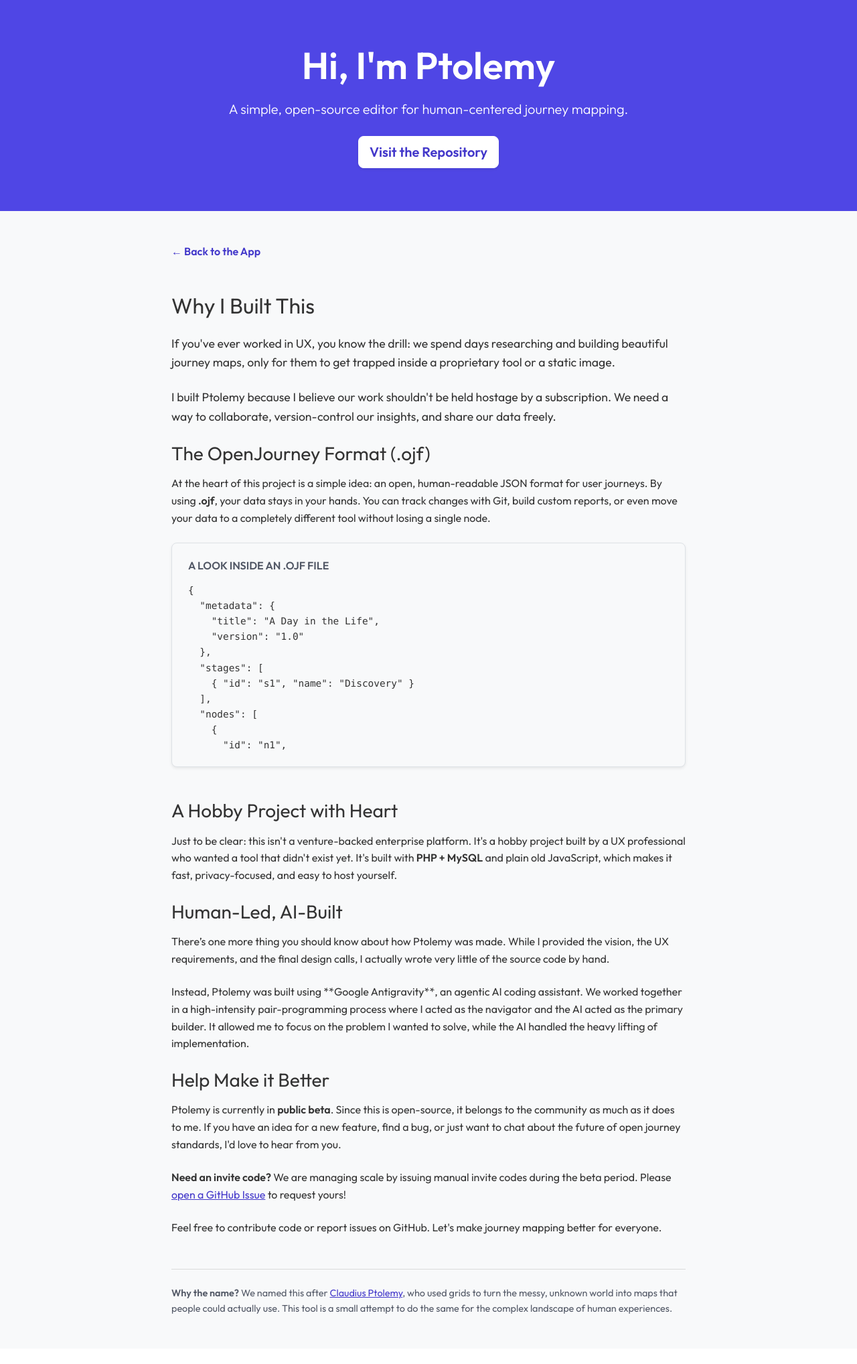
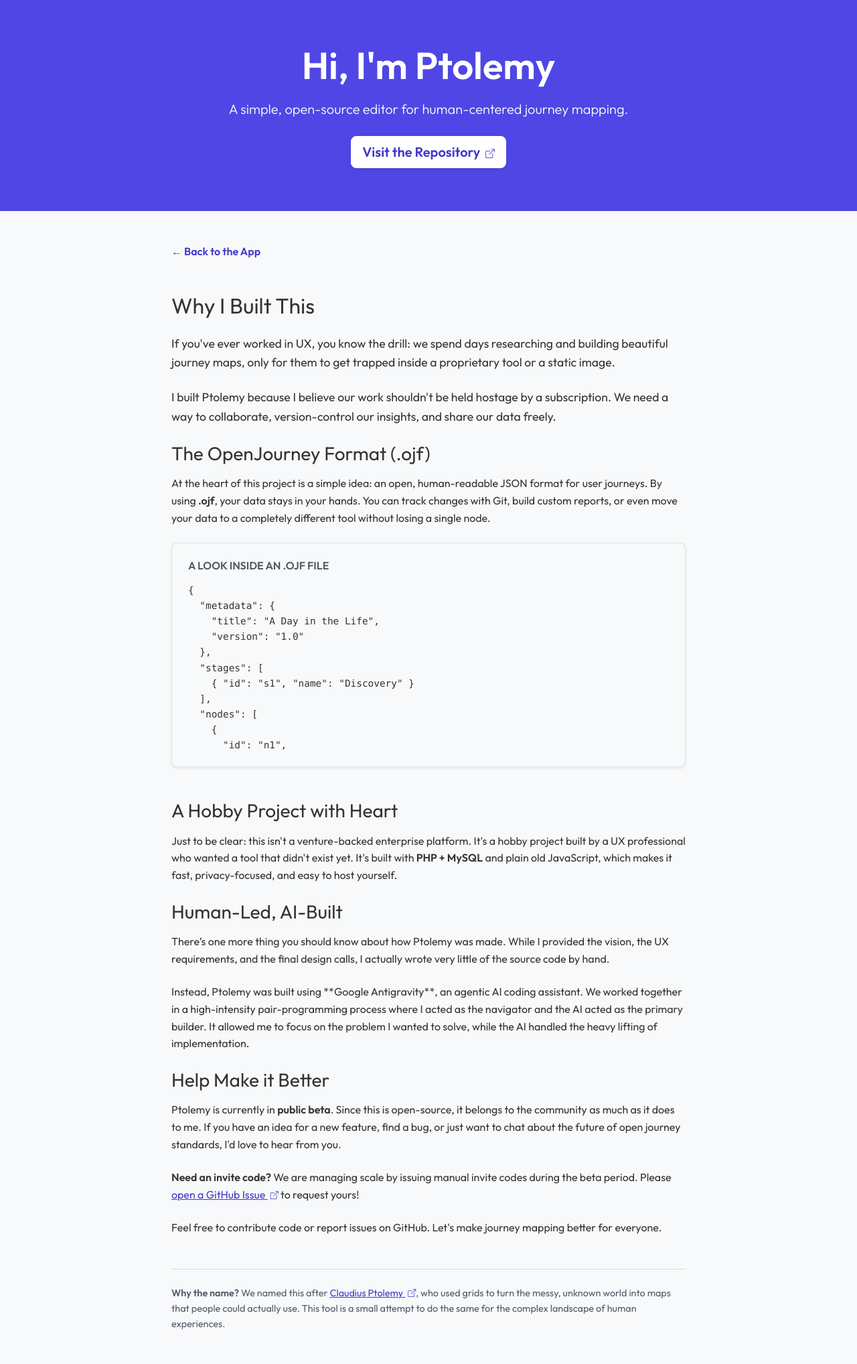
Before and after one commit to andywestley/ptolemy-journey-mapper, a PHP site: page /about/ in a window 1280 px wide. Shown: the whole page at 67% size. Before the commit the page ends 1961 px from the top, so only its background shows below. Run offline with PHP 8.4, Linux system fonts and the light colour scheme.

Commit message:
Add external link indicator cues and accessible labels for target=_blank links

```diff
--- a/public/about.php
+++ b/public/about.php
@@ -97,8 +97,8 @@ include __DIR__ . '/includes/header.php';
 <header class="hero">
     <h1 class="display-4 fw-bold mb-3">Hi, I'm Ptolemy</h1>
     <p class="lead mb-4">A simple, open-source editor for human-centered journey mapping.</p>
-    <a href="https://github.com/andywestley/ptolemy-journey-mapper" target="_blank" class="btn btn-light btn-lg shadow-sm fw-semibold">
-        Visit the Repository
+    <a href="https://github.com/andywestley/ptolemy-journey-mapper" target="_blank" rel="noopener noreferrer" class="btn btn-light btn-lg shadow-sm fw-semibold" title="Opens repository in a new tab">
+        Visit the Repository <i class="bi bi-box-arrow-up-right ms-1" aria-hidden="true" style="font-size: 0.85rem;"></i><span class="visually-hidden">(opens in a new tab)</span>
     </a>
 </header>
 
@@ -159,7 +159,7 @@ include __DIR__ . '/includes/header.php';
         Ptolemy is currently in <strong>public beta</strong>. Since this is open-source, it belongs to the community as much as it does to me. If you have an idea for a new feature, find a bug, or just want to chat about the future of open journey standards, I'd love to hear from you.
     </p>
     <p class="mb-4">
-        <strong>Need an invite code?</strong> We are managing scale by issuing manual invite codes during the beta period. Please <a href="https://github.com/andywestley/ptolemy-journey-mapper/issues" target="_blank">open a GitHub Issue</a> to request yours!
+        <strong>Need an invite code?</strong> We are managing scale by issuing manual invite codes during the beta period. Please <a href="https://github.com/andywestley/ptolemy-journey-mapper/issues" target="_blank" rel="noopener noreferrer" title="Opens in a new tab">open a GitHub Issue <i class="bi bi-box-arrow-up-right ms-1" aria-hidden="true" style="font-size: 0.75rem;"></i><span class="visually-hidden">(opens in a new tab)</span></a> to request yours!
     </p>
     <p class="mb-5">
         Feel free to contribute code or report issues on GitHub. Let's make journey mapping better for everyone.
@@ -169,7 +169,7 @@ include __DIR__ . '/includes/header.php';
 
     <footer id="colophon-ptolemy" class="text-muted" style="font-size: 0.9rem;">
         <p class="mb-0">
-            <strong>Why the name?</strong> We named this after <a href="https://en.wikipedia.org/wiki/Ptolemy" target="_blank" class="text-decoration-underline">Claudius Ptolemy</a>, who used grids to turn the messy, unknown world into maps that people could actually use. This tool is a small attempt to do the same for the complex landscape of human experiences.
+            <strong>Why the name?</strong> We named this after <a href="https://en.wikipedia.org/wiki/Ptolemy" target="_blank" rel="noopener noreferrer" class="text-decoration-underline" title="Opens in a new tab">Claudius Ptolemy <i class="bi bi-box-arrow-up-right ms-1" aria-hidden="true" style="font-size: 0.75rem;"></i><span class="visually-hidden">(opens in a new tab)</span></a>, who used grids to turn the messy, unknown world into maps that people could actually use. This tool is a small attempt to do the same for the complex landscape of human experiences.
         </p>
     </footer>
 </main>
--- a/public/api/diagnostics.php
+++ b/public/api/diagnostics.php
@@ -157,7 +157,7 @@ if ($format === 'json') {
             <div class="d-flex gap-2">
                 <a href="/dashboard/" class="btn btn-outline-light btn-sm"><i class="bi bi-arrow-left me-1"></i>Dashboard</a>
                 <a href="/admin/" class="btn btn-outline-info btn-sm"><i class="bi bi-shield-lock me-1"></i>Admin</a>
-                <a href="?format=json" class="btn btn-outline-secondary btn-sm" target="_blank"><i class="bi bi-braces me-1"></i>Raw JSON</a>
+                <a href="?format=json" class="btn btn-outline-secondary btn-sm" target="_blank" rel="noopener noreferrer" title="Opens raw JSON in a new tab"><i class="bi bi-braces me-1" aria-hidden="true"></i>Raw JSON <i class="bi bi-box-arrow-up-right ms-1" aria-hidden="true" style="font-size: 0.75rem;"></i><span class="visually-hidden">(opens in a new tab)</span></a>
             </div>
         </div>
 
--- a/public/editor.php
+++ b/public/editor.php
@@ -300,8 +300,9 @@ include __DIR__ . '/includes/navbar.php';
                             <button class="btn btn-primary" type="button" id="copy-share-btn" onclick="copyPublicShareUrl(this)">
                                 <i class="bi bi-clipboard me-1"></i> Copy Link
                             </button>
-                            <a href="/share/<?php echo htmlspecialchars($journey['id'], ENT_QUOTES, 'UTF-8'); ?>/" id="public-share-preview" target="_blank" class="btn btn-outline-secondary" title="Open Public View in New Tab">
-                                <i class="bi bi-box-arrow-up-right"></i>
+                            <a href="/share/<?php echo htmlspecialchars($journey['id'], ENT_QUOTES, 'UTF-8'); ?>/" id="public-share-preview" target="_blank" rel="noopener noreferrer" class="btn btn-outline-secondary" title="Open Public View in New Tab">
+                                <i class="bi bi-box-arrow-up-right" aria-hidden="true"></i>
+                                <span class="visually-hidden">Open Public View in New Tab</span>
                             </a>
                         </div>
                         <small class="text-success d-block mt-2"><i class="bi bi-check-circle me-1"></i> Link sharing active &mdash; viewers have read-only access to this map.</small>
--- a/public/index.php
+++ b/public/index.php
@@ -273,7 +273,7 @@ include __DIR__ . '/includes/header.php';
                                 <label for="reg-invite" class="form-label">Invite Code (Required for Beta)</label>
                                 <input type="text" class="form-control" id="reg-invite" name="invite" required placeholder="Paste your invite code here">
                                 <div class="form-text">
-                                    Please <a href="https://github.com/andywestley/ptolemy-journey-mapper/issues" target="_blank">request an invite code via GitHub issues</a> to join the beta.
+                                    Please <a href="https://github.com/andywestley/ptolemy-journey-mapper/issues" target="_blank" rel="noopener noreferrer" title="Opens in a new tab">request an invite code via GitHub issues <i class="bi bi-box-arrow-up-right ms-1" aria-hidden="true" style="font-size: 0.75rem;"></i><span class="visually-hidden">(opens in a new tab)</span></a> to join the beta.
                                 </div>
                             </div>
                             <button type="submit" class="btn btn-primary" id="register-btn">
--- a/public/js/dashboard.js
+++ b/public/js/dashboard.js
@@ -124,7 +124,7 @@ async function loadJourneys(type = null) {
                             </button>
                             <ul class="dropdown-menu dropdown-menu-end shadow-sm">
                                 <li><button type="button" class="dropdown-item py-2" onclick="promptFolder('${j.id}', '${escapeHtml(j.folder || '')}')"><i class="bi bi-folder-plus me-2"></i> Move to Folder</button></li>
-                                ${j.is_public ? `<li><a class="dropdown-item py-2" href="/share/${escapeHtml(j.id)}/" target="_blank"><i class="bi bi-globe me-2 text-primary"></i> View Public Link</a></li>` : ''}
+                                ${j.is_public ? `<li><a class="dropdown-item py-2" href="/share/${escapeHtml(j.id)}/" target="_blank" rel="noopener noreferrer" title="Opens in a new tab"><i class="bi bi-globe me-2 text-primary"></i> View Public Link <i class="bi bi-box-arrow-up-right ms-1 text-muted" style="font-size: 0.75rem;" aria-hidden="true"></i><span class="visually-hidden">(opens in a new tab)</span></a></li>` : ''}
                                 <li><hr class="dropdown-divider"></li>
                                 <li><button type="button" class="dropdown-item py-2 text-danger" onclick="moveToTrash('${j.id}')"><i class="bi bi-trash3 me-2"></i> Move to Trash</button></li>
                             </ul>
```
Also changed, not shown: public/js/dashboard.min.js.
